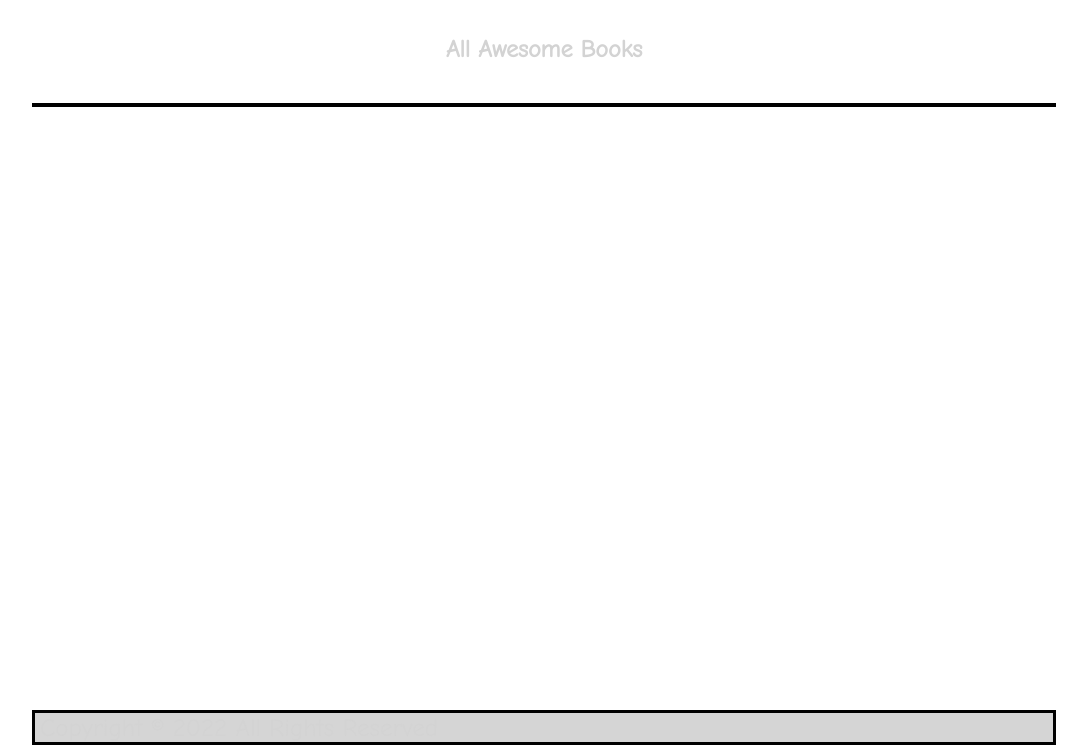
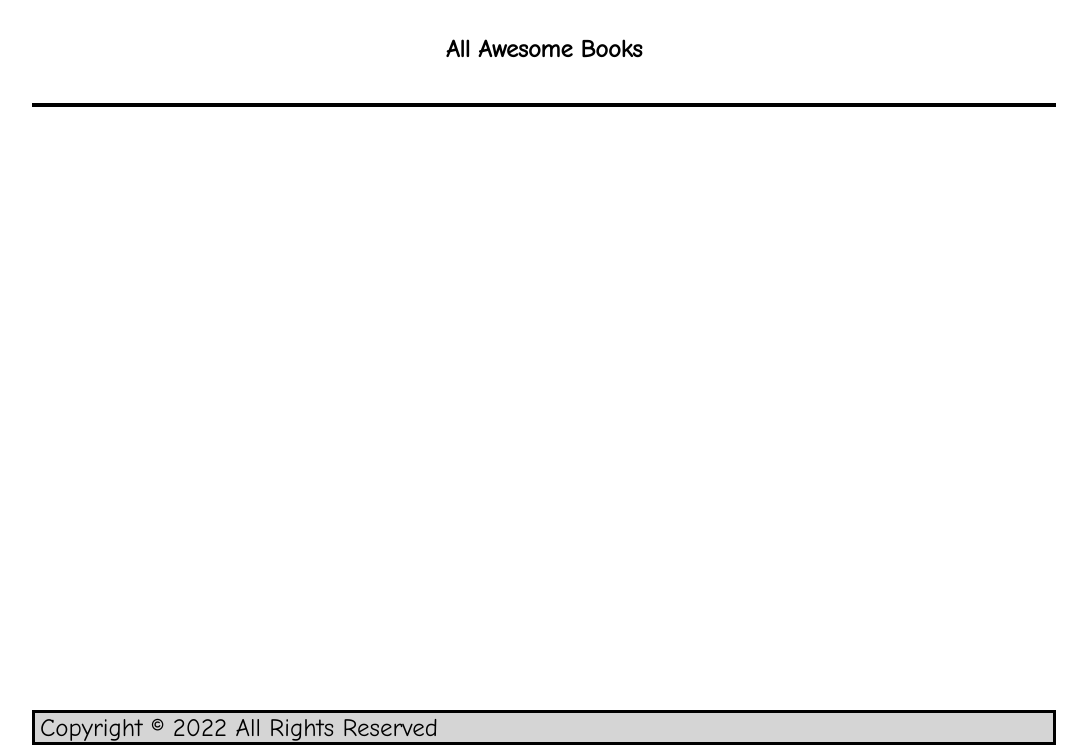
Before and after one commit to Bludidi/awesome-books, a website with bundled scripts: page index.html in a window 1280 px wide. Shown: the part 55-800 px from the top of the page, without its empty margins (96-1183 px from the left). Built offline with nearby package versions, Linux system fonts and the light colour scheme.

Commit message:
changed color in css file

```diff
--- a/main.css
+++ b/main.css
@@ -11,7 +11,7 @@ body {
 .wrapper {
   width: 80%;
   margin: 0 auto;
-  color: lightgrey;
+  color: #000;
 }
 
 .navbar {
```
